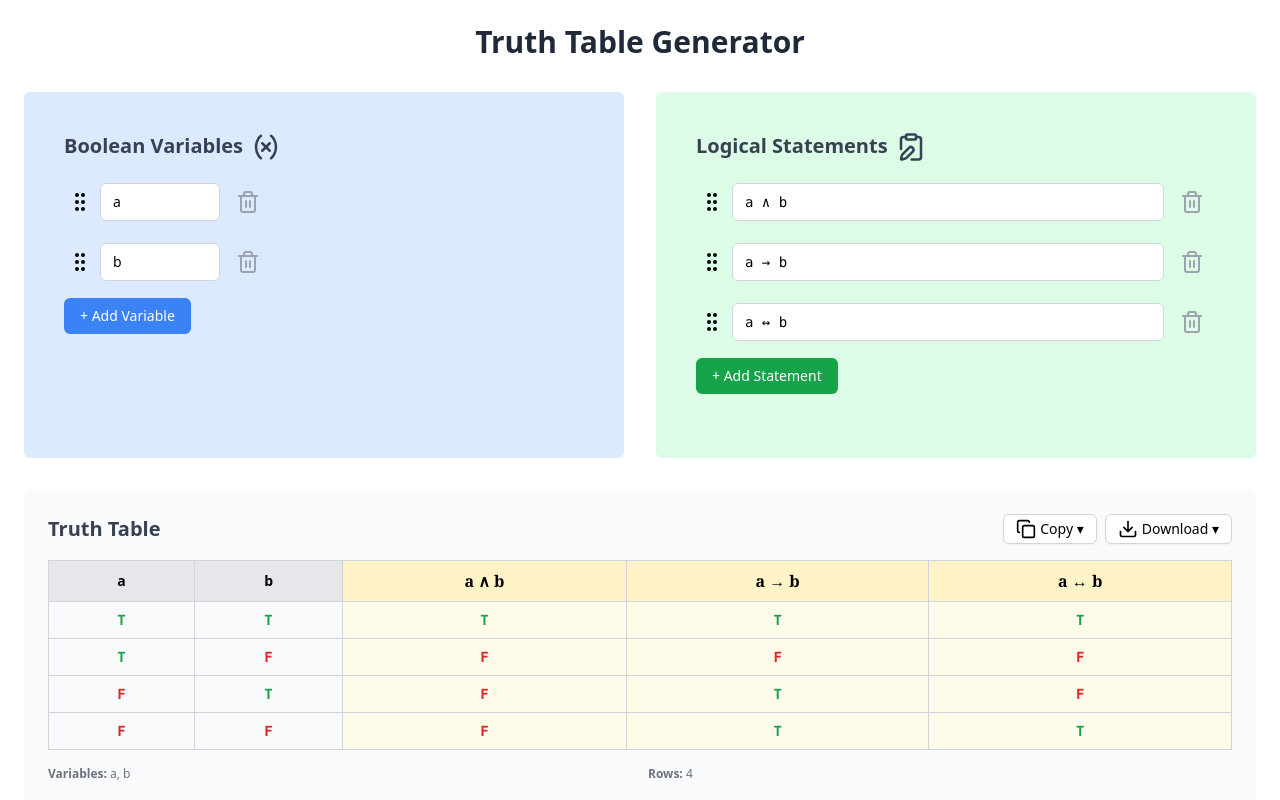
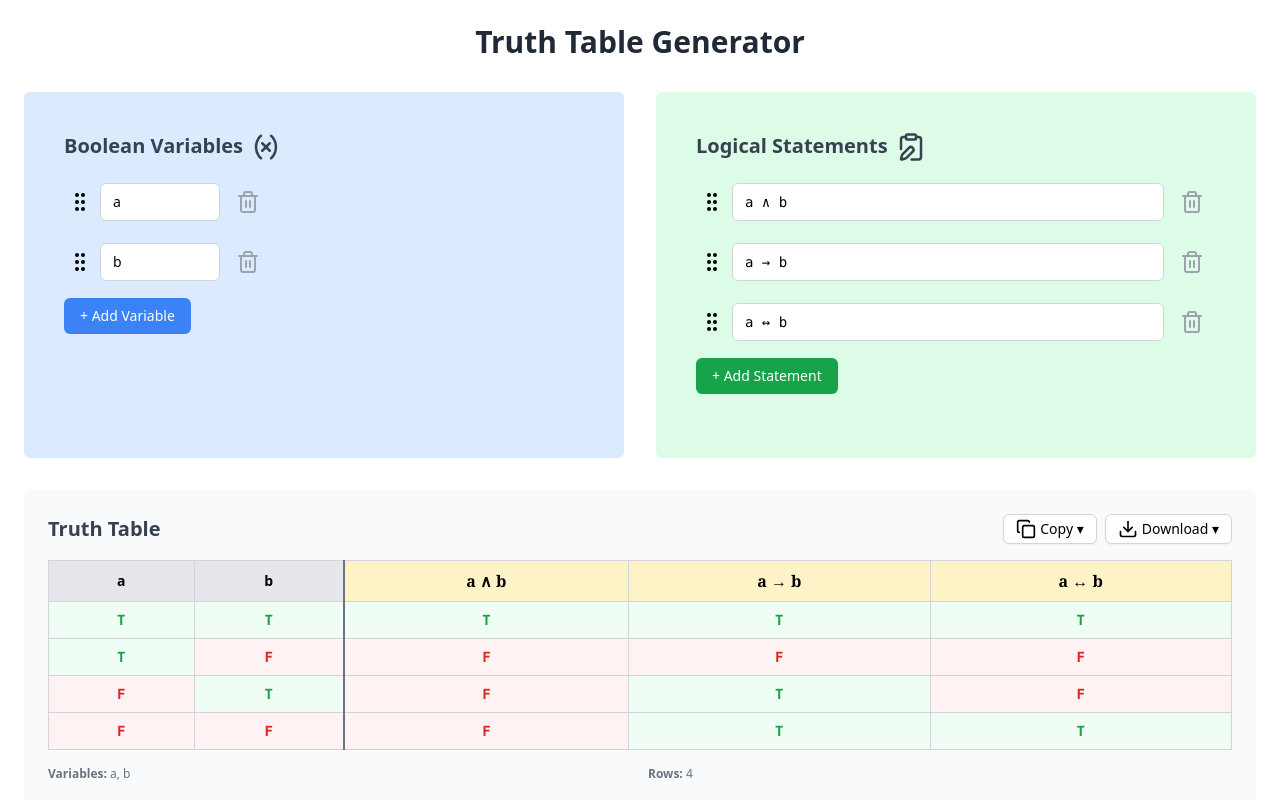
Before and after one commit to arjbarber/truth-table-generator, a React (Create React App) app: page / in a window 1280 px wide. Shown: the top 800 px of the page. Built offline with nearby package versions, Linux system fonts and the light colour scheme.

Commit message:
few qol changes

```diff
--- a/src/components/StatementsSection.js
+++ b/src/components/StatementsSection.js
@@ -16,7 +16,7 @@ import {
 } from '@dnd-kit/sortable';
 import { CSS } from '@dnd-kit/utilities';
 
-const SortableStatement = ({ id, value, index, updateStatement, removeStatement, statementsLength }) => {
+const SortableStatement = ({ id, value, index, updateStatement, removeStatement, statementsLength, inputRef, onKeyDown }) => {
   const { attributes, listeners, setNodeRef, transform, transition, isDragging } = useSortable({ id });
 
   const style = {
@@ -38,11 +38,8 @@ const SortableStatement = ({ id, value, index, updateStatement, removeStatement,
         type="text"
         value={value}
         onChange={(e) => updateStatement(index, e.target.value)}
-        onKeyDown={(e) => {
-          if (e.key === 'Enter') {
-            e.preventDefault();
-          }
-        }}
+        onKeyDown={(e) => onKeyDown ? onKeyDown(e, index) : undefined}
+        ref={inputRef}
         placeholder="Type: var1 and var2, p --> q, not myVar, etc..."
         className="flex-1 px-3 py-2 border border-gray-300 rounded-md text-sm outline-none font-mono focus:border-green-500 focus:ring-1 focus:ring-green-500/10"
       />
@@ -61,6 +58,31 @@ const SortableStatement = ({ id, value, index, updateStatement, removeStatement,
 const StatementsSection = ({ statements, setStatements }) => {
   const addStatement = () => {
     setStatements([...statements, '']);
+  };
+
+  // Refs for each statement input
+  const inputRefs = React.useRef([]);
+
+  React.useEffect(() => {
+    inputRefs.current = inputRefs.current.slice(0, statements.length);
+  }, [statements.length]);
+
+  const focusNewStatement = (index) => {
+    const ref = inputRefs.current[index];
+    if (ref && ref.focus) ref.focus();
+  };
+
+  const handleInputKeyDown = (e, index) => {
+    if (e.key === 'Enter') {
+      e.preventDefault();
+      // Add a new statement and focus it
+      setStatements(prev => {
+        const next = [...prev, ''];
+        // focus after DOM update
+        setTimeout(() => focusNewStatement(next.length - 1), 50);
+        return next;
+      });
+    }
   };
 
   const removeStatement = (index) => {
@@ -112,6 +134,8 @@ const StatementsSection = ({ statements, setStatements }) => {
               updateStatement={updateStatement}
               removeStatement={removeStatement}
               statementsLength={statements.length}
+              inputRef={el => inputRefs.current[index] = el}
+              onKeyDown={handleInputKeyDown}
             />
           ))}
         </SortableContext>
--- a/src/components/TruthTable.js
+++ b/src/components/TruthTable.js
@@ -118,14 +118,19 @@ const TruthTable = ({ truthTable, variables, statements, onDropdownSelect }) =>
         <table className="w-full border-collapse text-sm border border-gray-300">
           <thead>
             <tr className="bg-gray-200 font-semibold">
-              {variables.map((variable, index) => (
-                <th
-                  key={`var-${index}`}
-                  className="border border-gray-300 px-3 py-2 text-center"
-                >
-                  {variable}
-                </th>
-              ))}
+              {variables.map((variable, index) => {
+                const isLastVar = index === variables.length - 1;
+                return (
+                  <th
+                    key={`var-${index}`}
+                    className={`border border-gray-300 px-3 py-2 text-center ${
+                      isLastVar ? "border-r-2 border-r-gray-500" : ""
+                    }`}
+                  >
+                    {variable}
+                  </th>
+                );
+              })}
               {statements
                 .map((statement, index) => {
                   if (!statement.trim()) return null;
@@ -134,10 +139,15 @@ const TruthTable = ({ truthTable, variables, statements, onDropdownSelect }) =>
                     symbolized.length > 25
                       ? `${symbolized.slice(0, 25)}...`
                       : symbolized;
+                  // determine if this is the first visible statement column
                   return (
                     <th
                       key={`stmt-${index}`}
-                      className="border border-gray-300 px-3 py-2 text-center bg-amber-100 text-base font-serif"
+                      className={`border border-gray-300 px-3 py-2 text-center bg-amber-100 text-base font-serif ${
+                        index === statements.findIndex((s) => s && s.trim())
+                          ? "border-l-0"
+                          : ""
+                      }`}
                       title={symbolized}
                     >
                       {truncated}
@@ -148,12 +158,14 @@ const TruthTable = ({ truthTable, variables, statements, onDropdownSelect }) =>
             </tr>
           </thead>
           <tbody>
-            {truthTable.map((row) => (
-              <tr key={row.id}>
+            {truthTable.map((row, rowIndex) => (
+              <tr key={row.id} className="odd:bg-white even:bg-gray-50">
                 {row.values.map((value, index) => (
                   <td
                     key={`val-${index}`}
-                    className="border border-gray-300 px-3 py-2 text-center"
+                    className={`border border-gray-300 px-3 py-2 text-center ${
+                      value ? "bg-green-50" : "bg-red-50"
+                    } ${index === variables.length - 1 ? "border-r-2 border-r-gray-500" : ""}`}
                   >
                     <span
                       className={`font-mono font-bold ${
@@ -172,7 +184,13 @@ const TruthTable = ({ truthTable, variables, statements, onDropdownSelect }) =>
                     return (
                       <td
                         key={`res-${index}`}
-                        className="bg-amber-50 border border-gray-300 px-3 py-2 text-center"
+                        className={`border border-gray-300 px-3 py-2 text-center ${
+                          result === "Error"
+                            ? "bg-amber-50"
+                            : result
+                            ? "bg-green-50"
+                            : "bg-red-50"
+                        } ${index === statements.findIndex((s) => s && s.trim()) ? "border-l-0" : ""}`}
                       >
                         <span
                           className={`font-mono font-bold ${
--- a/src/components/VariablesSection.js
+++ b/src/components/VariablesSection.js
@@ -16,7 +16,7 @@ import {
 } from '@dnd-kit/sortable';
 import { CSS } from '@dnd-kit/utilities';
 
-const SortableItem = ({ id, value, index, updateVariable, removeVariable, variablesLength }) => {
+const SortableItem = ({ id, value, index, updateVariable, removeVariable, variablesLength, inputRef, onKeyDown }) => {
   const { attributes, listeners, setNodeRef, transform, transition, isDragging } = useSortable({ id });
 
   const style = {
@@ -38,6 +38,8 @@ const SortableItem = ({ id, value, index, updateVariable, removeVariable, variab
         type="text"
         value={value}
         onChange={(e) => updateVariable(index, e.target.value)}
+        onKeyDown={(e) => onKeyDown && onKeyDown(e, index)}
+        ref={inputRef}
         className="w-[120px] px-3 py-2 border border-gray-300 rounded-md text-sm outline-none focus:border-blue-500 focus:ring-1 focus:ring-blue-500/10"
         maxLength={MAX_VARIABLE_NAME_LENGTH}
         placeholder="variable1"
@@ -64,6 +66,42 @@ const VariablesSection = ({ variables, setVariables, error, setError }) => {
     }
     if (variables.length < MAX_VARIABLES) {
       setVariables([...variables, nextLetter]);
+    }
+  };
+
+  // Refs for each input so we can focus the newly added input when pressing Enter
+  const inputRefs = React.useRef([]);
+
+  React.useEffect(() => {
+    // Ensure the refs array matches variables length
+    inputRefs.current = inputRefs.current.slice(0, variables.length);
+  }, [variables.length]);
+
+  const focusNewInput = (index) => {
+    // Focus the input at index if exists
+    const ref = inputRefs.current[index];
+    if (ref && ref.focus) ref.focus();
+  };
+
+  const handleInputKeyDown = (e, index) => {
+    if (e.key === 'Enter') {
+      // Add a new variable and focus it after it's created
+      if (variables.length < MAX_VARIABLES) {
+        // compute next variable name (same logic as addVariable)
+        let nextLetter = "";
+        if (97 + variables.length >= 102) {
+          nextLetter = String.fromCharCode(97 + variables.length + 1);
+        } else {
+          nextLetter = String.fromCharCode(97 + variables.length);
+        }
+        const newVars = [...variables, nextLetter];
+        setVariables(newVars);
+
+        // Focus will happen on next tick after DOM updates
+        setTimeout(() => {
+          focusNewInput(newVars.length - 1);
+        }, 50);
+      }
     }
   };
 
@@ -128,6 +166,8 @@ const VariablesSection = ({ variables, setVariables, error, setError }) => {
               updateVariable={updateVariable}
               removeVariable={removeVariable}
               variablesLength={variables.length}
+              inputRef={el => inputRefs.current[index] = el}
+              onKeyDown={handleInputKeyDown}
             />
           ))}
         </SortableContext>
```
